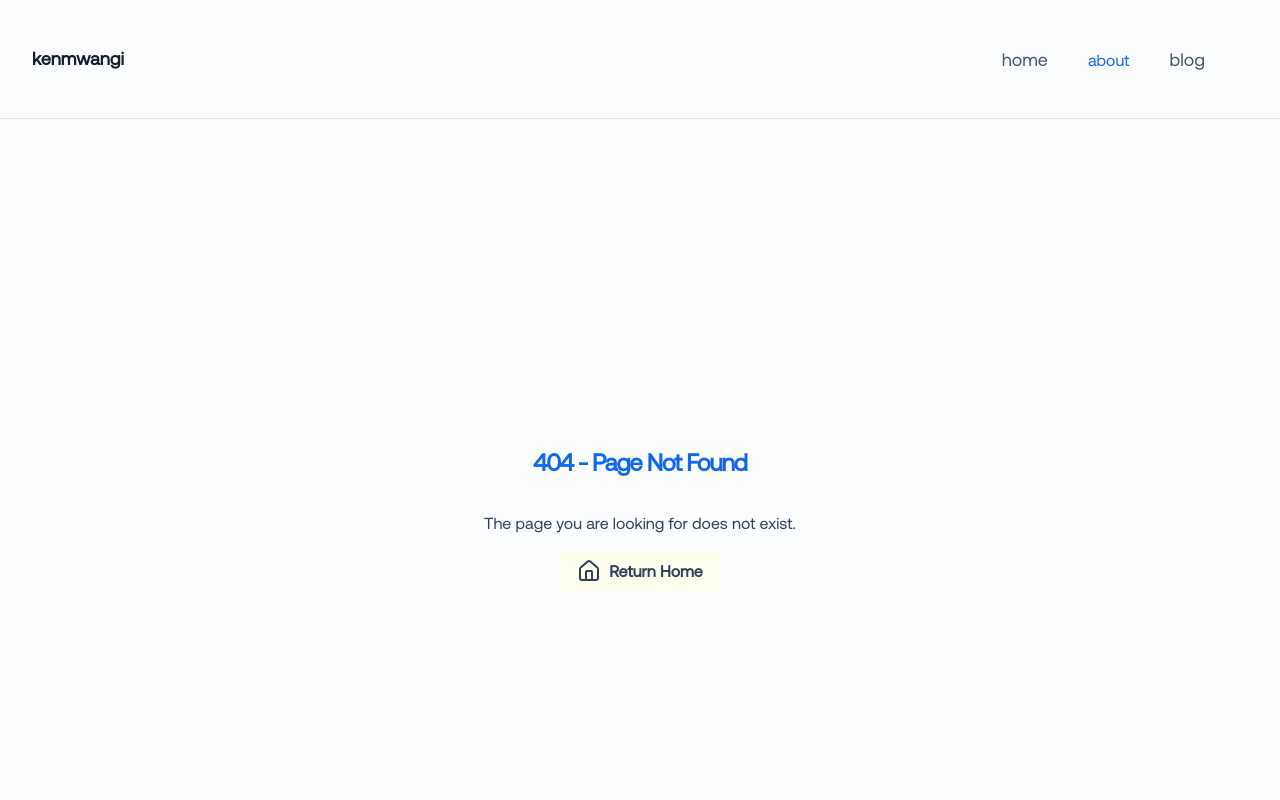
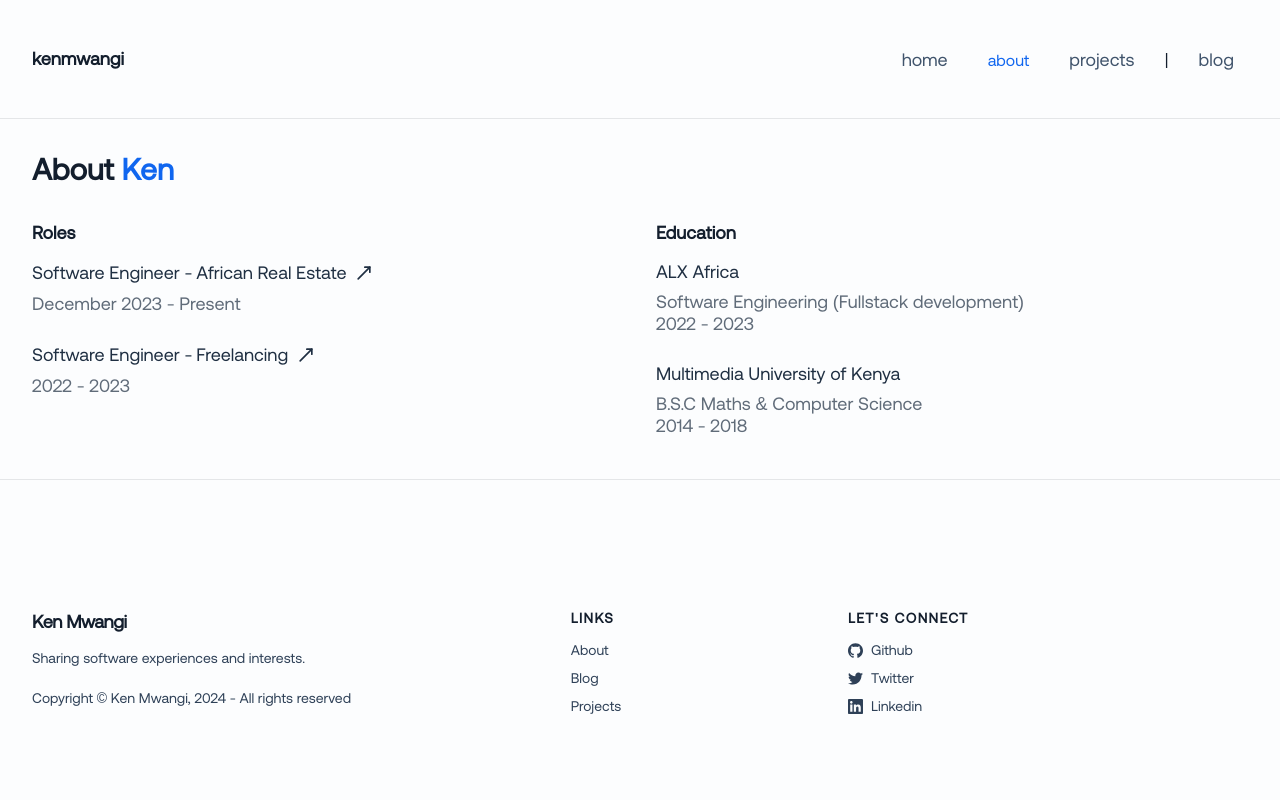
Before and after one commit to kenmwangi/kenmwangi.com, a Next.js app: page /about in a window 1280 px wide. Before the commit this address had no page. Shown: the top 800 px of the page. Built offline with nearby package versions, Linux system fonts and the light colour scheme.

Commit message:
about page

```diff
--- /dev/null
+++ b/app/about/page.tsx
@@ -0,0 +1,93 @@
+import React from "react";
+import { MoveUpRight } from "lucide-react";
+import Link from "next/link";
+import localFont from "next/font/local";
+
+const aeonik = localFont({
+  src: "../../app/fonts/Aeonik-Regular.otf",
+  display: "swap",
+});
+
+export default function About() {
+  return (
+    <section className={`py-8 ${aeonik.className}`}>
+      <div className="max-w-7xl px-8 mx-auto">
+        <h2 className="text-3xl font-bold mb-8">
+          About <span className="text-[#1066ef]">Ken</span>
+        </h2>
+        <article className="gap-8 w-full sm:columns-2">
+          <div className="flex flex-col gap-y-4 group break-inside-avoid-column w-fit mb-8 text-lg">
+            <span className="font-bold text-lg text-[#131e2d]">Roles</span>
+            <div className="flex flex-col gap-y-8">
+              <div className="flex flex-col gap-y-3 text-lg leading-none text-[#1f2f42]">
+                <div className="flex items-center group transition-all">
+                  <span className="mr-2">
+                    Software Engineer -
+                    <Link
+                      href="https://www.african-realestate.com/"
+                      target="_blank"
+                      rel="noreferrer noopener"
+                      className="hover:text-[#1066ef] ml-1"
+                    >
+                      African Real Estate
+                    </Link>
+                  </span>
+                  <span className="hover:text-[#1066ef]">
+                    <MoveUpRight className="size-5" />
+                  </span>
+                </div>
+                <div className="opacity-70">
+                  <span>December 2023 - Present</span>
+                </div>
+              </div>
+              <div className="flex flex-col gap-y-3 text-lg leading-none text-[#1f2f42]">
+                <div className="flex items-center group/article transition-all">
+                  <span className="mr-2">
+                    Software Engineer -
+                    <Link
+                      href="https://www.github.com/kenmwangi"
+                      target="_blank"
+                      rel="noreferrer noopener"
+                      className="group-hover:text-[#1066ef] ml-1"
+                    >
+                      Freelancing
+                    </Link>
+                  </span>
+                  <span className="hover:text-[#1066ef]">
+                    <MoveUpRight className="size-5" />
+                  </span>
+                </div>
+                <div className="opacity-70">
+                  <span>2022 - 2023</span>
+                </div>
+              </div>
+            </div>
+          </div>
+          <div className="flex flex-col gap-y-4 group break-inside-avoid-column w-fit mb-8 text-lg">
+            <span className="font-bold text-lg text-[#131e2d]">Education</span>
+            <div className="flex flex-col gap-y-8">
+              <div className="flex flex-col gap-y-3 text-lg leading-none text-[#1f2f42]">
+                <div className="flex items-center group transition-all">
+                  <span className="">ALX Africa</span>
+                </div>
+                <div className="opacity-70 flex flex-col space-y-1">
+                  <span>Software Engineering (Fullstack development)</span>
+                  <span>2022 - 2023</span>
+                </div>
+              </div>
+              <div className="flex flex-col gap-y-3 text-lg leading-none text-[#1f2f42]">
+                <div className="flex items-center group transition-all">
+                  <span className="">Multimedia University of Kenya</span>
+                </div>
+                <div className="opacity-70 flex flex-col space-y-1">
+                  <span>B.S.C Maths & Computer Science</span>
+                  <span>2014 - 2018</span>
+                </div>
+              </div>
+            </div>
+          </div>
+        </article>
+      </div>
+    </section>
+  );
+}
--- a/components/landing/hero.tsx
+++ b/components/landing/hero.tsx
@@ -18,7 +18,7 @@ const features: {
     name: "Tech",
     description: (
       <>
-        <ul className="space-y-1">
+        <ul className={`space-y-1 ${aeonik.className}`}>
           {["Nextjs", "Typescript", "Server and Serverless tech"].map(
             (item) => (
               <li className="flex items-center gap-3" key={item}>
@@ -51,7 +51,7 @@ const features: {
     name: "Blog",
     description: (
       <>
-        <ul className="space-y-1">
+        <ul className={`space-y-1 ${aeonik.className}`}>
           {["Software Development", "Projects", "Technical writing"].map(
             (item) => (
               <li className="flex items-center gap-3" key={item}>
@@ -126,7 +126,7 @@ export default function Hero() {
   }, [featureSelected, hasClicked]);
 
   return (
-    <section className={`py-12`}>
+    <section className={`py-12 ${aeonik.className}`}>
       <div className=" max-w-3xl">
         <p className="font-medium text-sm mb-3 text-[#1f2f42]">
           const time: string = &quot;Today&quot; 🫣️;
--- a/components/landing/latest-articles.tsx
+++ b/components/landing/latest-articles.tsx
@@ -2,12 +2,20 @@ import { getBlogPosts } from "@/lib/formatter";
 import { ChevronRight } from "lucide-react";
 import Link from "next/link";
 import React from "react";
+import localFont from "next/font/local";
+
+const aeonik = localFont({
+  src: "../../app/fonts/Aeonik-Regular.otf",
+  display: "swap",
+});
 
 export default function LatestArticles() {
   let allBlogs = getBlogPosts();
   return (
     <>
-      <section className="bg-[#f8f8ff] mb-9 flex flex-col rounded-md border border-primary-color-alpha-10 p-2 sm:p-3">
+      <section
+        className={`bg-[#f8f8ff] mb-9 flex flex-col rounded-md border border-primary-color-alpha-10 p-2 sm:p-3 ${aeonik.className}`}
+      >
         <h2 className="mb-1 px-3 pb-4 pt-2 text-xl font-bold leading-10 text-[#131e2d]">
           Latest Articles
         </h2>
--- a/components/shared/nav.tsx
+++ b/components/shared/nav.tsx
@@ -11,8 +11,8 @@ const navItems = {
   "/about": {
     name: "about",
   },
-  "/blog": {
-    name: "blog",
+  "/projects": {
+    name: "projects",
   },
 };
 
@@ -44,7 +44,19 @@ export default function Nav() {
                   </Link>
                 );
               })}
-              <div className="w-px h-4 text-[rgba(0,21,47,.15)] mx-2" />
+              <span className="mx-1">|</span>
+              <Link
+                href={`/blog`}
+                // className="transition-all flex font-normal text-lg p-[14px] pb-[12px] bg-[rgba(112,112,127,0)] text-[#40546c] hover:text-[#1066ef]"
+                className={
+                  isActive("/blog")
+                    ? "text-[#1066ef] p-[14px] pb-[12px]"
+                    : "transition-all flex font-normal text-lg p-[14px] pb-[12px] bg-[rgba(112,112,127,0)] text-[#40546c] hover:text-[#1066ef]"
+                }
+              >
+                blog
+              </Link>
+              {/* <div className="w-px h-4 text-[rgba(0,21,47,.15)] mx-2" /> */}
             </nav>
           </div>
         </div>
```
